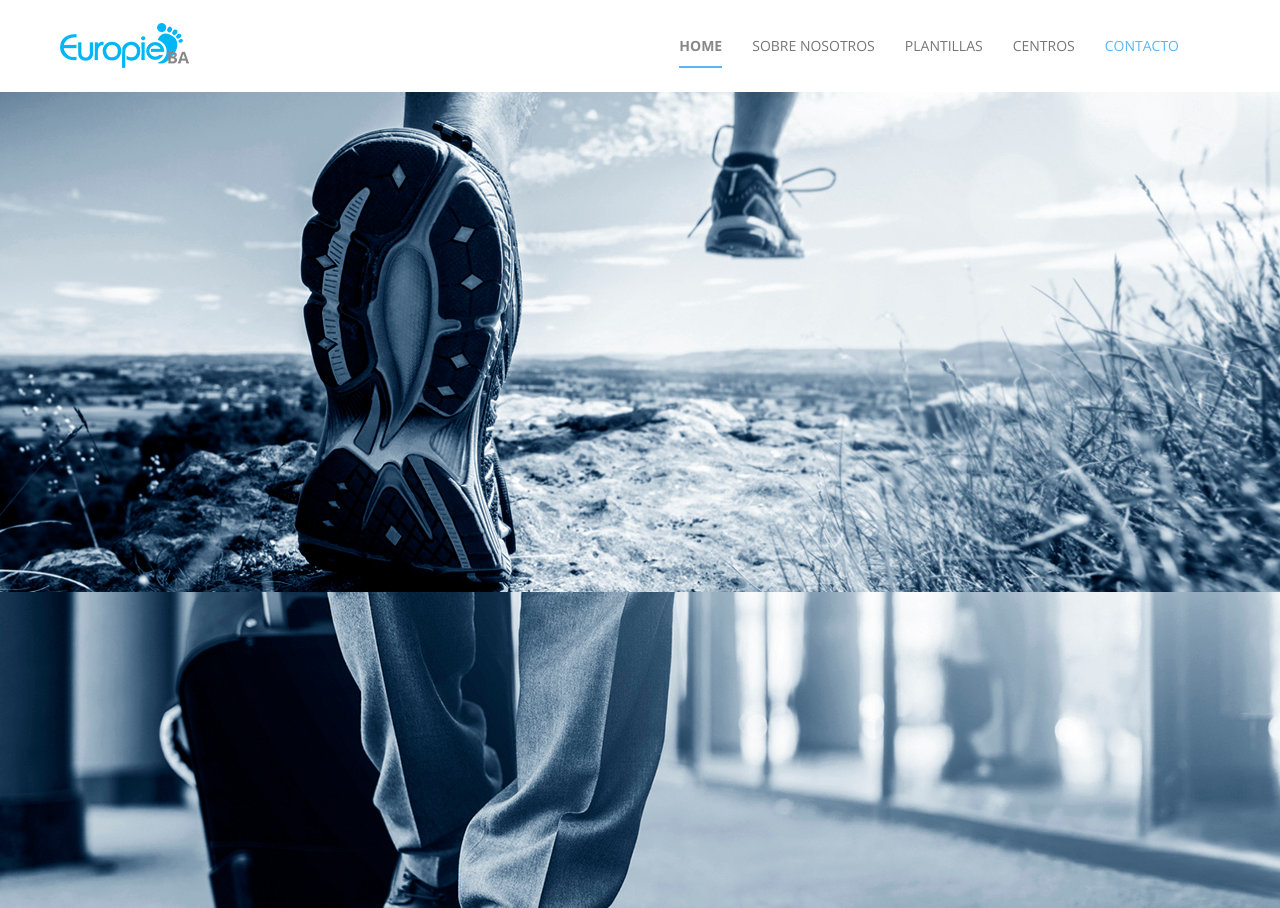
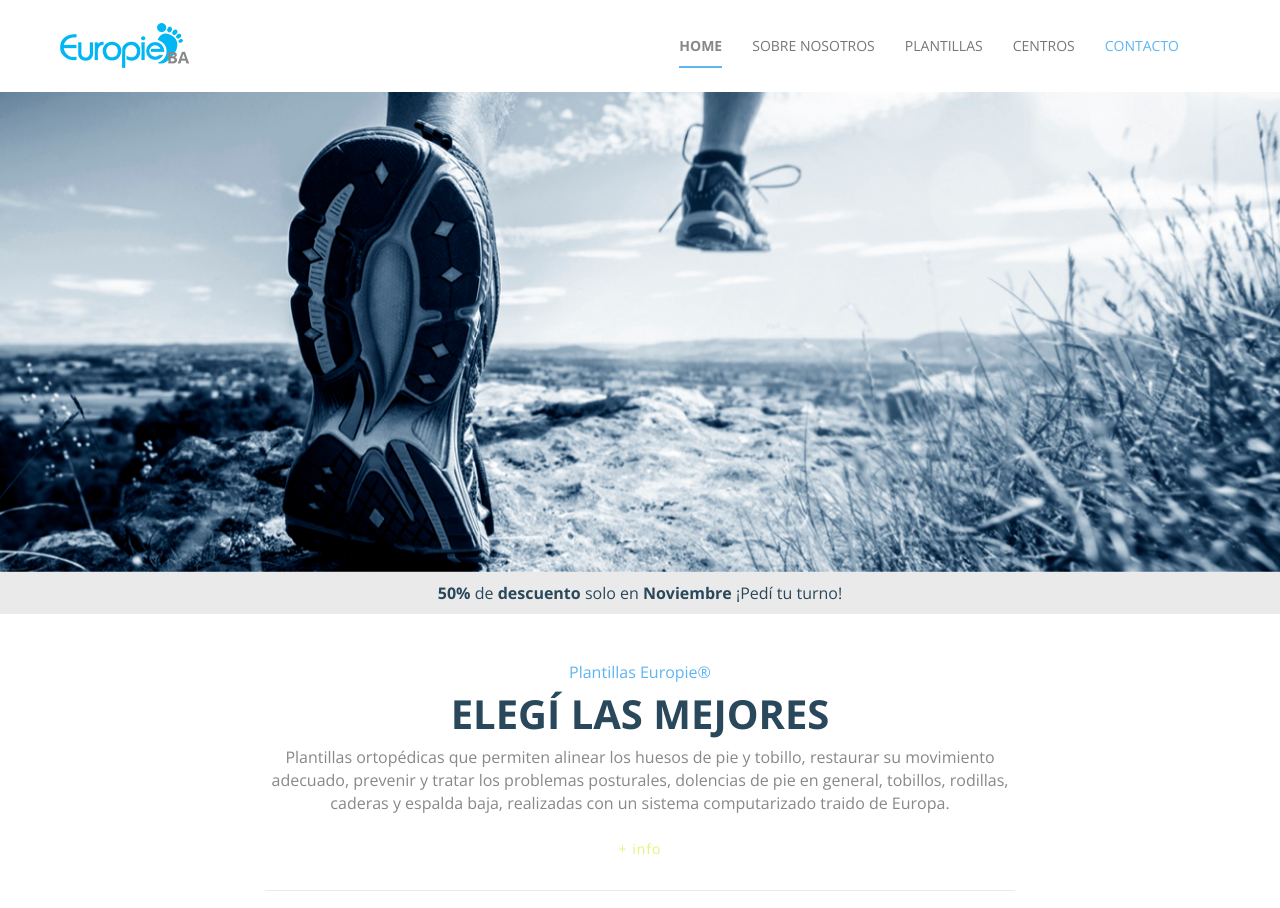
Before and after one commit to sportesi/europiebsas, a PHP site: page / in a window 1280 px wide; the page is wider, and only the part inside the window is pictured. Shown: the top 908 px of that part. Run offline with PHP 8.4, Linux system fonts and the light colour scheme; some libraries are stand-ins or nearby versions.

Commit message:
no message

```diff
--- a/css/style.css
+++ b/css/style.css
@@ -97,166 +97,175 @@ header .navbar-default .navbar-nav li.link-contacto a:hover { font-weight: bold;
 /* - - - /Termina Header - - -*/
 /* - - - Home - - - */
 /* - - - Banner - - - */
+/* line 261, ../sass/style.scss */
+.banner .rslides { position: relative; list-style: none; overflow: hidden; width: 100%; padding: 0; margin: 0; }
+/* line 269, ../sass/style.scss */
+.banner .rslides li { -webkit-backface-visibility: hidden; position: absolute; display: none; width: 100%; left: 0; top: 0; }
+/* line 279, ../sass/style.scss */
+.banner .rslides li:first-child { position: relative; display: block; float: left; }
+/* line 285, ../sass/style.scss */
+.banner .rslides img { display: block; height: auto; float: left; width: 100%; border: 0; }
+
 /* - - - Descuento - - - */
-/* line 265, ../sass/style.scss */
+/* line 297, ../sass/style.scss */
 .descuento { background-color: #eaeaea; text-align: center; }
-/* line 269, ../sass/style.scss */
+/* line 301, ../sass/style.scss */
 .descuento p { margin: 0; color: #29485b; padding: 10px 15px; }
 
 /* - - - Servicios - - - */
-/* line 277, ../sass/style.scss */
+/* line 309, ../sass/style.scss */
 .servicios { margin-bottom: 50px; }
-/* line 280, ../sass/style.scss */
+/* line 312, ../sass/style.scss */
 .servicios .bottom { border-bottom: 1px solid #eaeaea; }
-/* line 287, ../sass/style.scss */
+/* line 319, ../sass/style.scss */
 .servicios .bottom .steps ul li { list-style: none; margin-bottom: 30px; }
-/* line 291, ../sass/style.scss */
+/* line 323, ../sass/style.scss */
 .servicios .bottom .steps ul li span { color: #ffffff; font-size: 14px; font-weight: bold; padding: 5px 10px; background-color: #5eb5f1; float: left; margin: 0 10px 40px; display: inline-block; }
-/* line 302, ../sass/style.scss */
+/* line 334, ../sass/style.scss */
 .servicios .bottom .steps ul li h4 { color: #888888; margin-bottom: 0; font-weight: bold; }
-/* line 308, ../sass/style.scss */
+/* line 340, ../sass/style.scss */
 .servicios .bottom .steps ul li p { color: #444444; font-size: 16px; }
-/* line 317, ../sass/style.scss */
+/* line 349, ../sass/style.scss */
 .servicios .other-services { text-align: center; margin: 0 auto; }
-/* line 322, ../sass/style.scss */
+/* line 354, ../sass/style.scss */
 .servicios .other-services .icons-oth-services { display: inline; width: 100%; margin: 0 auto; }
-/* line 329, ../sass/style.scss */
+/* line 361, ../sass/style.scss */
 .servicios .other-services .icons-oth-services .oth-service .img-service { background-color: #5eb5f1; text-align: center; vertical-align: middle; margin-right: 4px; margin-top: 4px; padding: 45px; overflow: hidden; position: relative; float: left; }
-/* line 340, ../sass/style.scss */
+/* line 372, ../sass/style.scss */
 .servicios .other-services .icons-oth-services .oth-service .img-service img { display: block; position: relative; }
-/* line 345, ../sass/style.scss */
+/* line 377, ../sass/style.scss */
 .servicios .other-services .icons-oth-services .oth-service .img-service .mascara { padding: 5px; background-color: #29485b; position: absolute; overflow: hidden; padding: 5px; top: 0; left: 0; right: 0; height: 100%; }
-/* line 356, ../sass/style.scss */
+/* line 388, ../sass/style.scss */
 .servicios .other-services .icons-oth-services .oth-service .img-service .mascara h4 { color: #ffffff; font-size: 14px; font-weight: bold; text-transform: uppercase; position: relative; margin: 45px 0 0; line-height: 18px; }
-/* line 366, ../sass/style.scss */
+/* line 398, ../sass/style.scss */
 .servicios .other-services .icons-oth-services .oth-service .img-service .mascara a { color: #e5f375; font-size: 14px; letter-spacing: 1px; text-decoration: none; position: relative; }
-/* line 374, ../sass/style.scss */
+/* line 406, ../sass/style.scss */
 .servicios .other-services .icons-oth-services .oth-service .img-service .mascara a:hover { font-weight: bold; text-decoration: none; }
-/* line 382, ../sass/style.scss */
+/* line 414, ../sass/style.scss */
 .servicios .other-services .icons-oth-services .oth-service .prod-first img { -webkit-transition: all 0.2s linear; -moz-transition: all 0.2s linear; -o-transition: all 0.2s linear; -ms-transition: all 0.2s linear; transition: all 0.2s linear; }
-/* line 390, ../sass/style.scss */
+/* line 422, ../sass/style.scss */
 .servicios .other-services .icons-oth-services .oth-service .prod-first .mascara { -ms-filter: "progid: DXImageTransform.Microsoft.Alpha(Opacity=0)"; filter: alpha(opacity=0); opacity: 0; background-color: #29485b; -webkit-transition: all 0.4s ease-in-out; -moz-transition: all 0.4s ease-in-out; -o-transition: all 0.4s ease-in-out; -ms-transition: all 0.4s ease-in-out; transition: all 0.4s ease-in-out; }
-/* line 402, ../sass/style.scss */
+/* line 434, ../sass/style.scss */
 .servicios .other-services .icons-oth-services .oth-service .prod-first h4 { -ms-filter: "progid: DXImageTransform.Microsoft.Alpha(Opacity=0)"; filter: alpha(opacity=0); opacity: 0; -webkit-transition: all 0.2s ease-in-out; -moz-transition: all 0.2s ease-in-out; -o-transition: all 0.2s ease-in-out; -ms-transition: all 0.2s ease-in-out; transition: all 0.2s ease-in-out; }
-/* line 413, ../sass/style.scss */
+/* line 445, ../sass/style.scss */
 .servicios .other-services .icons-oth-services .oth-service .prod-first a { -ms-filter: "progid: DXImageTransform.Microsoft.Alpha(Opacity=0)"; filter: alpha(opacity=0); opacity: 0; -webkit-transition: all 0.2s ease-in-out; -moz-transition: all 0.2s ease-in-out; -o-transition: all 0.2s ease-in-out; -ms-transition: all 0.2s ease-in-out; transition: all 0.2s ease-in-out; }
-/* line 426, ../sass/style.scss */
+/* line 458, ../sass/style.scss */
 .servicios .other-services .icons-oth-services .oth-service .prod-first:hover img { -webkit-transform: scale(1.1, 1.1); -moz-transform: scale(1.1, 1.1); -o-transform: scale(1.1, 1.1); -ms-transform: scale(1.1, 1.1); transform: scale(1.1, 1.1); }
-/* line 434, ../sass/style.scss */
+/* line 466, ../sass/style.scss */
 .servicios .other-services .icons-oth-services .oth-service .prod-first:hover .mascara { -ms-filter: "progid: DXImageTransform.Microsoft.Alpha(Opacity=100)"; filter: alpha(opacity=100); opacity: 1; }
-/* line 440, ../sass/style.scss */
+/* line 472, ../sass/style.scss */
 .servicios .other-services .icons-oth-services .oth-service .prod-first:hover h4, .servicios .other-services .icons-oth-services .oth-service .prod-first:hover a { -ms-filter: "progid: DXImageTransform.Microsoft.Alpha(Opacity=100)"; filter: alpha(opacity=100); opacity: 1; }
-/* line 446, ../sass/style.scss */
+/* line 478, ../sass/style.scss */
 .servicios .other-services .icons-oth-services .oth-service .prod-first:hover a.info { -webkit-transition-delay: 0.2s; -moz-transition-delay: 0.2s; -o-transition-delay: 0.2s; -ms-transition-delay: 0.2s; transition-delay: 0.2s; }
-@media (max-width: 1200px) { /* line 455, ../sass/style.scss */
+@media (max-width: 1200px) { /* line 487, ../sass/style.scss */
   .servicios .other-services .icons-oth-services .oth-service .img-service { padding: 30px; } }
-@media (max-width: 480px) { /* line 461, ../sass/style.scss */
+@media (max-width: 480px) { /* line 493, ../sass/style.scss */
   .servicios .other-services .icons-oth-services .oth-service .img-service { padding: 25px; } }
 
 /* - - - Centros - - - */
-/* line 471, ../sass/style.scss */
+/* line 503, ../sass/style.scss */
 .section-centros { background-color: transparent !important; }
 
-/* line 475, ../sass/style.scss */
+/* line 507, ../sass/style.scss */
 .centros-atencion { background-color: #eaeaea; padding-bottom: 50px; }
-/* line 479, ../sass/style.scss */
+/* line 511, ../sass/style.scss */
 .centros-atencion br { display: none; }
-/* line 483, ../sass/style.scss */
+/* line 515, ../sass/style.scss */
 .centros-atencion .centro { margin-bottom: 40px; }
-/* line 486, ../sass/style.scss */
+/* line 518, ../sass/style.scss */
 .centros-atencion .centro a { background-color: #5eb5f1; color: #ffffff; font-size: 30px; font-weight: bold; width: 45px; text-align: center; vertical-align: middle; float: left; display: block; left: 0; margin-right: 15px; }
-/* line 500, ../sass/style.scss */
+/* line 532, ../sass/style.scss */
 .centros-atencion .centro a:hover { cursor: pointer; background-color: #29485b; text-decoration: none; }
-/* line 506, ../sass/style.scss */
+/* line 538, ../sass/style.scss */
 .centros-atencion .centro h4 { font-size: 16px; font-weight: bold; color: #444444; margin-bottom: 5px; margin-top: 0; }
-/* line 515, ../sass/style.scss */
+/* line 547, ../sass/style.scss */
 .centros-atencion .centro .info { float: left; }
-/* line 518, ../sass/style.scss */
+/* line 550, ../sass/style.scss */
 .centros-atencion .centro .info .info-element { width: 295px; float: left; }
-/* line 522, ../sass/style.scss */
+/* line 554, ../sass/style.scss */
 .centros-atencion .centro .info .info-element img { margin-right: 10px; float: left; }
-/* line 527, ../sass/style.scss */
+/* line 559, ../sass/style.scss */
 .centros-atencion .centro .info .info-element p { font-size: 14px; color: #444444; display: inline-block; vertical-align: middle; }
-@media (max-width: 1200px) { /* line 542, ../sass/style.scss */
+@media (max-width: 1200px) { /* line 574, ../sass/style.scss */
   .centros-atencion br { display: block; }
-  /* line 546, ../sass/style.scss */
+  /* line 578, ../sass/style.scss */
   .centros-atencion .clearfix { display: none; }
-  /* line 550, ../sass/style.scss */
+  /* line 582, ../sass/style.scss */
   .centros-atencion .centro { float: left; margin: 0 10px 40px; }
-  /* line 554, ../sass/style.scss */
+  /* line 586, ../sass/style.scss */
   .centros-atencion .centro a { font-size: 16px; width: 30px; padding: 5px 0; }
-  /* line 560, ../sass/style.scss */
+  /* line 592, ../sass/style.scss */
   .centros-atencion .centro .info { margin-top: 10px; }
-  /* line 563, ../sass/style.scss */
+  /* line 595, ../sass/style.scss */
   .centros-atencion .centro .info .info-element { float: none; display: block; width: 270px; }
-  /* line 568, ../sass/style.scss */
+  /* line 600, ../sass/style.scss */
   .centros-atencion .centro .info .info-element img { margin-top: 2px; } }
-@media (max-width: 479px) { /* line 577, ../sass/style.scss */
+@media (max-width: 479px) { /* line 609, ../sass/style.scss */
   .centros-atencion .centro { margin: 0 15px 30px; }
-  /* line 582, ../sass/style.scss */
+  /* line 614, ../sass/style.scss */
   .centros-atencion .centro .info-element img { width: 15px; margin-top: 10px; }
-  /* line 587, ../sass/style.scss */
+  /* line 619, ../sass/style.scss */
   .centros-atencion .centro .info-element p { font-size: 14px; }
-  /* line 590, ../sass/style.scss */
+  /* line 622, ../sass/style.scss */
   .centros-atencion .centro .info-element p br { display: block; } }
 
 /* - - - Contacto - - - */
-/* line 600, ../sass/style.scss */
+/* line 632, ../sass/style.scss */
 .form-contacto { margin-bottom: 50px; }
-/* line 603, ../sass/style.scss */
+/* line 635, ../sass/style.scss */
 .form-contacto .campos-obligatorios { font-size: 14px; color: #444444; font-weight: normal; }
-/* line 608, ../sass/style.scss */
+/* line 640, ../sass/style.scss */
 .form-contacto .campos-obligatorios span { color: #5eb5f1; }
-/* line 613, ../sass/style.scss */
+/* line 645, ../sass/style.scss */
 .form-contacto .btn-europie { float: right; color: #ffffff; font-size: 14px; font-weight: bold; letter-spacing: 2px; text-transform: uppercase; padding: 5px 20px; border-color: transparent; border-radius: 2px; background-color: #e5f375; }
-/* line 626, ../sass/style.scss */
+/* line 658, ../sass/style.scss */
 .form-contacto .social { text-align: center; }
-/* line 629, ../sass/style.scss */
+/* line 661, ../sass/style.scss */
 .form-contacto .social p { font-size: 20px; color: #5eb5f1; margin-bottom: 40px; }
-/* line 635, ../sass/style.scss */
+/* line 667, ../sass/style.scss */
 .form-contacto .social .fb-chico { display: none; }
-@media (max-width: 1199px) { /* line 626, ../sass/style.scss */
+@media (max-width: 1199px) { /* line 658, ../sass/style.scss */
   .form-contacto .social { margin-top: 50px; }
-  /* line 643, ../sass/style.scss */
+  /* line 675, ../sass/style.scss */
   .form-contacto .social p { font-size: 16px; padding: 30px 30px 0; border-top: 1px solid #eaeaea; } }
-@media (max-width: 479px) { /* line 651, ../sass/style.scss */
+@media (max-width: 479px) { /* line 683, ../sass/style.scss */
   .form-contacto .social .fb-grande { display: none; }
-  /* line 655, ../sass/style.scss */
+  /* line 687, ../sass/style.scss */
   .form-contacto .social .fb-chico { display: block; } }
-/* line 663, ../sass/style.scss */
+/* line 695, ../sass/style.scss */
 .form-contacto .form-group label { font-size: 14px; color: #444444; font-weight: normal; }
-/* line 668, ../sass/style.scss */
+/* line 700, ../sass/style.scss */
 .form-contacto .form-group label span { color: #5eb5f1; }
-/* line 673, ../sass/style.scss */
+/* line 705, ../sass/style.scss */
 .form-contacto .form-group input { border: 1px solid #888888; border-radius: 2px; box-shadow: none; }
-/* line 679, ../sass/style.scss */
+/* line 711, ../sass/style.scss */
 .form-contacto .form-group textarea { border: 1px solid #888888; border-radius: 2px; box-shadow: none; }
 
 /* - - - Clientes - - - */
-/* line 689, ../sass/style.scss */
+/* line 721, ../sass/style.scss */
 .customers { background-color: #eaeaea; padding-bottom: 50px; }
-/* line 693, ../sass/style.scss */
+/* line 725, ../sass/style.scss */
 .customers .partner { background-color: #29485b; padding: 20px 0; text-align: center; }
-/* line 700, ../sass/style.scss */
+/* line 732, ../sass/style.scss */
 .customers .partner:hover { background-color: #5eb5f1; }
-@media (max-width: 479px) { /* line 706, ../sass/style.scss */
+@media (max-width: 479px) { /* line 738, ../sass/style.scss */
   .customers .col-xs-4 { width: 100%; margin-bottom: 20px; } }
 
 /* - - - /Termina Home - - -*/
 /* - - - Footer - - - */
-/* line 718, ../sass/style.scss */
+/* line 750, ../sass/style.scss */
 footer { margin-top: 50px; padding-bottom: 80px; }
-/* line 722, ../sass/style.scss */
+/* line 754, ../sass/style.scss */
 footer .logo-footer { float: left; padding-left: 5px; }
-/* line 727, ../sass/style.scss */
+/* line 759, ../sass/style.scss */
 footer .social-media { padding-top: 10px; text-align: right; margin-right: 30px; }
-@media (max-width: 991px) { /* line 734, ../sass/style.scss */
+@media (max-width: 991px) { /* line 766, ../sass/style.scss */
   footer .social-media { margin-right: 15px; } }
-@media (max-width: 479px) { /* line 740, ../sass/style.scss */
+@media (max-width: 479px) { /* line 772, ../sass/style.scss */
   footer .logo-footer { display: none; }
-  /* line 744, ../sass/style.scss */
+  /* line 776, ../sass/style.scss */
   footer .social-media { text-align: center; margin-right: 0; }
-  /* line 748, ../sass/style.scss */
+  /* line 780, ../sass/style.scss */
   footer .social-media a { text-decoration: none; text-transform: none; } }
 
 /* - - - /Termina footer - - - */
--- a/inc_script.php
+++ b/inc_script.php
@@ -4,4 +4,6 @@
 	<script src="js/bootstrap.min.js"></script>
     <script src="js/mailer.js" type="text/javascript"></script>
     <script src="bower_components/bootstrap-sweetalert/dist/sweetalert.min.js" type="text/javascript"></script>
+    <script src="http://ajax.googleapis.com/ajax/libs/jquery/1.8.3/jquery.min.js"></script>
+	<script src="responsiveslides.min.js"></script>
 <!--/Script-->
--- a/sass/style.scss
+++ b/sass/style.scss
@@ -258,8 +258,40 @@ header {
 
 	/* - - - Banner - - - */
 	.banner {
+		.rslides {
+			position: relative;
+			list-style: none;
+			overflow: hidden;
+			width: 100%;
+			padding: 0;
+			margin: 0;
 
+			li {
+				-webkit-backface-visibility: hidden;
+				position: absolute;
+				display: none;
+				width: 100%;
+				left: 0;
+				top: 0;
+
+			}
+
+			li:first-child {
+				position: relative;
+				display: block;
+				float: left;
+			}
+
+			img {
+				display: block;
+				height: auto;
+				float: left;
+				width: 100%;
+				border: 0;
+			}
+		}
 	}
+
 
 	/* - - - Descuento - - - */
 	.descuento {
```
